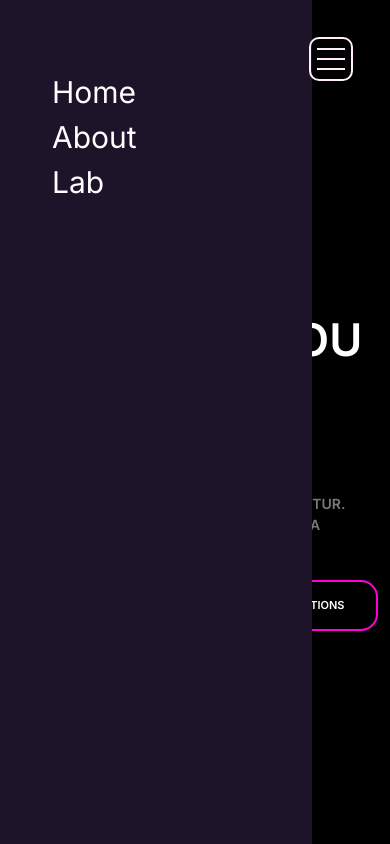
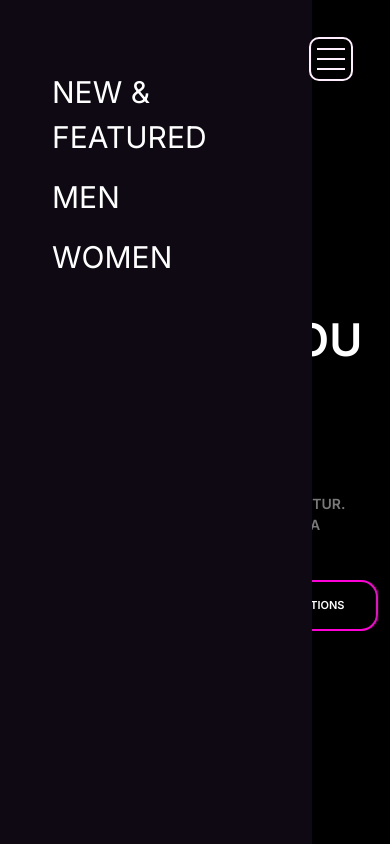
Before and after one commit to normansrgn/graduateWork, a React app: page / in a window 390 px wide. Both pictures are taken after a click on the button 331 px from the left and 58 px from the top of the page. Shown: the top 844 px of the page. Built offline with nearby package versions, Linux system fonts and the light colour scheme; the HTML template or start-up script is replaced by a standard one.

Commit message:
burgenmenu navblock

```diff
--- a/src/components/BurgerMenu/BurgerMenu.jsx
+++ b/src/components/BurgerMenu/BurgerMenu.jsx
@@ -16,26 +16,15 @@ const BurgerMenu = () => {
       </button>
       <aside className={`burger__container ${isOpen ? "open" : ""}`}>
         <div className="burger__content">
-          <nav className="nav_bar burger_nav">
-            <ul className="navigation_item">
-              <li>
-                <a href="./profile.html" className="navigation_link">
-                  <i className="fa-regular fa-user"></i> Home
-                </a>
-              </li>
-              <li>
-                <a href="./basket.html" className="navigation_link">
-                  <i className="fa-solid fa-basket-shopping"></i> About
-                </a>
-              </li>
-
-              <li>
-                <a href="./basket.html" className="navigation_link">
-                  <i className="fa-solid fa-basket-shopping"></i> Lab
-                </a>
-              </li>
-            </ul>
-          </nav>
+          <div className="burger__nav">
+            <nav>
+              <ol>
+                <li>new & Featured</li>
+                <li>men</li>
+                <li>women</li>
+              </ol>
+            </nav>
+          </div>
         </div>
       </aside>
     </div>
--- a/src/components/BurgerMenu/__burgermenu.scss
+++ b/src/components/BurgerMenu/__burgermenu.scss
@@ -7,6 +7,19 @@
   display: none;
 }
 
+.burger__nav {
+  & ol {
+    display: flex;
+    flex-direction: column;
+    gap: 15px;
+
+    & li {
+        color: white;
+        font-size: 30px;
+        text-transform: uppercase;
+    }
+  }
+}
 
 .burger__container {
   width: 100vw;
@@ -15,12 +28,12 @@
   top: 0;
   left: -100%;
   visibility: hidden;
-    transition: .3s;
+  transition: 0.3s;
   z-index: 5000;
 }
 
 .burger__content {
-    background: #1e142a;
+  background: #0e0913;
   width: 80%;
   height: 100%;
   color: black;
@@ -30,7 +43,7 @@
 .burger__container.open {
   left: 0;
   visibility: visible;
-    transition: .3s;
+  transition: 0.3s;
 }
 
 #burger__btn {
```
Lines whose indentation alone changed are shown as unchanged.
